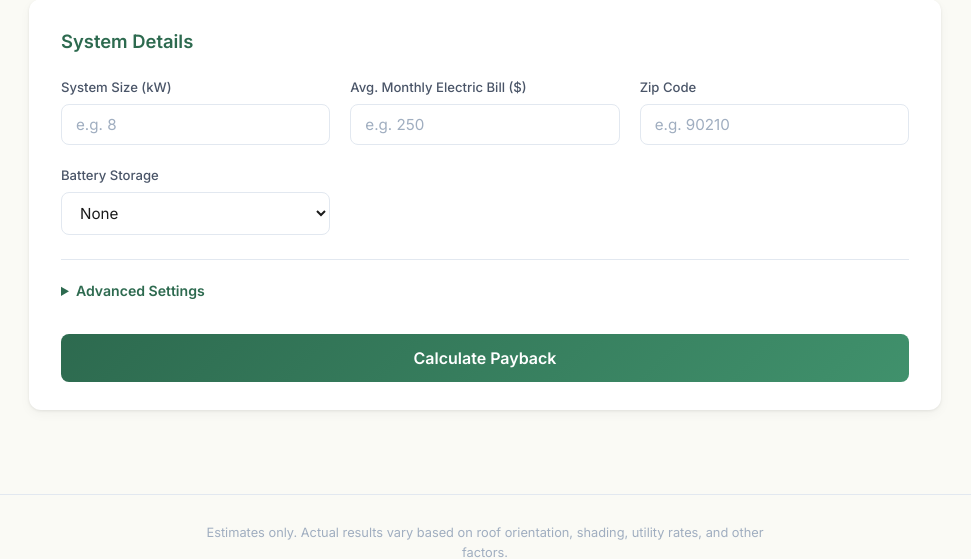
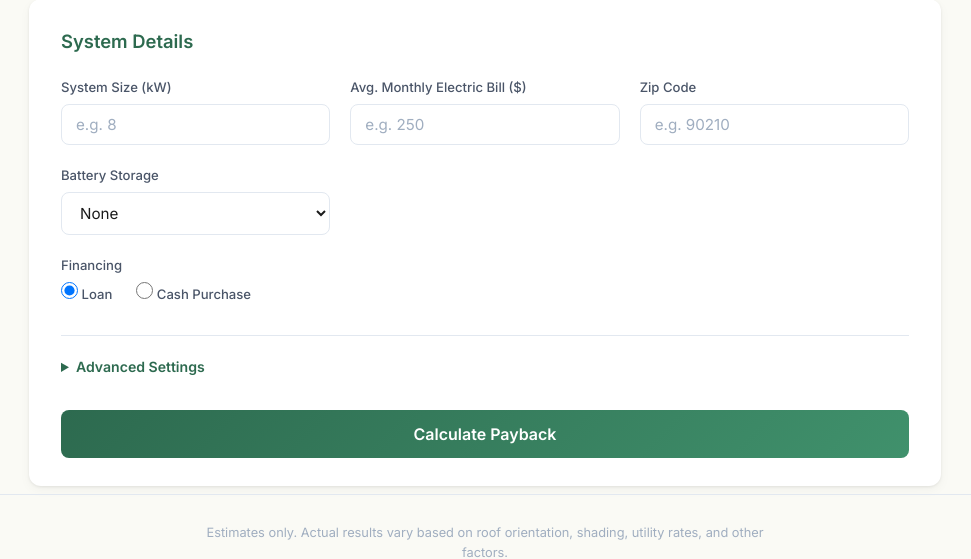
Before and after one commit to zantherobot/solar-payback-calculator, a Flask app: page / in a window 1280 px wide. Shown: the part 185-744 px from the top of the page, without its empty margins (155-1126 px from the left). Run offline with Flask 3, Linux system fonts and the light colour scheme.

Commit message:
Add cash purchase option, test suite, and dev standards
- Cash purchase financing: user selects Loan or Cash Purchase via radio
  button. Cash sets upfront cost at year 0 on the chart; no monthly
  payment; payback is when cumulative utility bills exceed total system
  cost + residual grid costs. Loan fields hide when Cash is selected.
- Completion notification: brief green banner + Web Audio API chime plays
  a C-E-G chord when calculation results appear.
- Test suite (29 tests, all passing): covers solar production formula,
  self-consumption, loan amortisation math, cash purchase behaviour,
  20-year series correctness, edge cases, and territory lookup.
- Development Standards added to SPEC.md (testing, linting, input
  validation, no secrets, small commits, graceful error handling).
- pytest added to requirements.txt.

https://claude.ai/code/session_0123JC4sEdBhhXSTykcj9nJn

```diff
--- a/app.py
+++ b/app.py
@@ -25,6 +25,7 @@ def index():
         "zip_code": "",
         "battery": "none",
         "custom_battery_kwh": "",
+        "financing_type": "loan",
         # Advanced
         "cost_per_watt": "2.75",
         "loan_term": "20",
@@ -44,6 +45,7 @@ def index():
             zip_code = form["zip_code"].strip()
             battery_key = form["battery"]
             custom_kwh = float(form["custom_battery_kwh"] or 0)
+            financing_type = form["financing_type"]
 
             # Advanced
             cost_per_watt = float(form["cost_per_watt"])
@@ -61,6 +63,8 @@ def index():
                 raise ValueError("Please enter a valid 5-digit zip code.")
             if battery_key == "custom" and custom_kwh < 0:
                 raise ValueError("Custom battery size must be 0 or greater.")
+            if financing_type not in ("loan", "cash"):
+                raise ValueError("Financing type must be 'loan' or 'cash'.")
 
             results = calculate(
                 system_kw=system_kw,
@@ -68,6 +72,7 @@ def index():
                 zip_code=zip_code,
                 battery_key=battery_key,
                 custom_battery_kwh=custom_kwh,
+                financing_type=financing_type,
                 cost_per_watt=cost_per_watt,
                 loan_term_years=loan_term,
                 loan_apr=loan_apr,
--- a/requirements.txt
+++ b/requirements.txt
@@ -1,2 +1,3 @@
 flask==3.1.0
 gunicorn==23.0.0
+pytest==8.3.5
--- a/static/css/style.css
+++ b/static/css/style.css
@@ -318,6 +318,66 @@ footer p {
 }
 
 /* ==========================================================================
+   Financing radio group
+   ========================================================================== */
+
+.form-group--full {
+    grid-column: 1 / -1;
+}
+
+.radio-group {
+    display: flex;
+    gap: 24px;
+    margin-top: 4px;
+}
+
+.radio-label {
+    display: flex;
+    align-items: center;
+    gap: 8px;
+    font-size: 0.95rem;
+    color: var(--text);
+    cursor: pointer;
+    font-weight: 500;
+}
+
+.radio-label input[type="radio"] {
+    accent-color: var(--primary);
+    width: 17px;
+    height: 17px;
+    cursor: pointer;
+}
+
+/* ==========================================================================
+   Calculation complete banner
+   ========================================================================== */
+
+.calc-complete-banner {
+    display: flex;
+    align-items: center;
+    gap: 10px;
+    background: var(--primary);
+    color: #fff;
+    padding: 12px 20px;
+    border-radius: 10px;
+    font-size: 0.95rem;
+    font-weight: 600;
+    margin-bottom: 20px;
+    opacity: 1;
+    transition: opacity 0.8s ease;
+}
+
+.calc-complete-banner::before {
+    content: "✓";
+    font-size: 1.1rem;
+    font-weight: 700;
+}
+
+.calc-complete-banner--fade {
+    opacity: 0;
+}
+
+/* ==========================================================================
    Responsive
    ========================================================================== */
 
--- a/static/js/app.js
+++ b/static/js/app.js
@@ -2,7 +2,7 @@
    Solar Payback Calculator — Client-side JS
    ========================================================================== */
 
-// Toggle custom battery input visibility
+// Toggle custom battery input visibility and loan fields
 document.addEventListener("DOMContentLoaded", function () {
     var batterySelect = document.getElementById("battery");
     var customGroup = document.getElementById("custom-battery-group");
@@ -18,10 +18,60 @@ document.addEventListener("DOMContentLoaded", function () {
     batterySelect.addEventListener("change", toggleCustom);
     toggleCustom(); // run on load
 
-    // Smooth scroll to results after form submission
-    var results = document.getElementById("results");
-    if (results) {
-        results.scrollIntoView({ behavior: "smooth", block: "start" });
+    // Toggle loan-specific fields based on financing type selection
+    var financingRadios = document.querySelectorAll('input[name="financing_type"]');
+    var loanFields = document.querySelectorAll(".loan-field");
+
+    function toggleLoanFields() {
+        var isCash = document.querySelector('input[name="financing_type"]:checked').value === "cash";
+        loanFields.forEach(function (el) {
+            el.style.display = isCash ? "none" : "";
+        });
+    }
+
+    financingRadios.forEach(function (radio) {
+        radio.addEventListener("change", toggleLoanFields);
+    });
+    toggleLoanFields(); // run on load
+
+    // Completion notification: play sound and show banner
+    var banner = document.getElementById("calc-complete-banner");
+    if (banner) {
+        // Brief visible notification, then fade out
+        setTimeout(function () {
+            banner.classList.add("calc-complete-banner--fade");
+        }, 2500);
+
+        // Play a short chime using the Web Audio API
+        try {
+            var AudioCtx = window.AudioContext || window.webkitAudioContext;
+            if (AudioCtx) {
+                var ctx = new AudioCtx();
+                var notes = [523.25, 659.25, 783.99]; // C5, E5, G5
+                notes.forEach(function (freq, i) {
+                    var osc = ctx.createOscillator();
+                    var gain = ctx.createGain();
+                    osc.connect(gain);
+                    gain.connect(ctx.destination);
+                    osc.type = "sine";
+                    osc.frequency.value = freq;
+                    var start = ctx.currentTime + i * 0.15;
+                    gain.gain.setValueAtTime(0, start);
+                    gain.gain.linearRampToValueAtTime(0.18, start + 0.03);
+                    gain.gain.exponentialRampToValueAtTime(0.001, start + 0.35);
+                    osc.start(start);
+                    osc.stop(start + 0.36);
+                });
+            }
+        } catch (e) {
+            // Audio not available — silently skip
+        }
+
+        // Smooth scroll to results
+        var results = document.getElementById("results");
+        if (results) {
+            results.scrollIntoView({ behavior: "smooth", block: "start" });
+        }
     }
 });
 
--- a/templates/index.html
+++ b/templates/index.html
@@ -78,6 +78,21 @@
                            value="{{ form.custom_battery_kwh }}"
                            placeholder="e.g. 10" min="0" step="0.1">
                 </div>
+                <div class="form-group form-group--full">
+                    <label>Financing</label>
+                    <div class="radio-group">
+                        <label class="radio-label">
+                            <input type="radio" name="financing_type" value="loan"
+                                   {% if form.financing_type != 'cash' %}checked{% endif %}>
+                            Loan
+                        </label>
+                        <label class="radio-label">
+                            <input type="radio" name="financing_type" value="cash"
+                                   {% if form.financing_type == 'cash' %}checked{% endif %}>
+                            Cash Purchase
+                        </label>
+                    </div>
+                </div>
             </div>
 
             <!-- Advanced Settings -->
@@ -90,13 +105,13 @@
                                value="{{ form.cost_per_watt }}"
                                min="1.50" max="5.00" step="0.05">
                     </div>
-                    <div class="form-group">
+                    <div class="form-group loan-field">
                         <label for="loan_term">Loan Term (years)</label>
                         <input type="number" id="loan_term" name="loan_term"
                                value="{{ form.loan_term }}"
                                min="5" max="30" step="1">
                     </div>
-                    <div class="form-group">
+                    <div class="form-group loan-field">
                         <label for="loan_apr">Loan APR (%)</label>
                         <input type="number" id="loan_apr" name="loan_apr"
                                value="{{ form.loan_apr }}"
@@ -122,6 +137,9 @@
     </form>
 
     {% if results %}
+    <div id="calc-complete-banner" class="calc-complete-banner" role="status" aria-live="polite">
+        Calculation complete!
+    </div>
     <section id="results">
         <!-- Payback headline -->
         <div class="card payback-card">
@@ -152,8 +170,13 @@
                 <p class="stat-value">${{ "{:,.0f}".format(results.total_cost) }}</p>
             </div>
             <div class="card stat-card">
+                {% if results.financing_type == 'loan' %}
                 <p class="stat-label">Monthly Loan Payment</p>
                 <p class="stat-value">${{ "{:,.0f}".format(results.monthly_payment) }}</p>
+                {% else %}
+                <p class="stat-label">Financing</p>
+                <p class="stat-value" style="font-size:1.1rem;">Cash Purchase</p>
+                {% endif %}
             </div>
             <div class="card stat-card">
                 <p class="stat-label">Self-Consumption</p>
```
Also changed, not shown: SPEC.md (+42 -2 lines), calculator.py (+20 -12 lines), tests/conftest.py (added, +5 -0 lines), tests/test_calculator.py (added, +246 -0 lines), tests/__init__.py (added).
